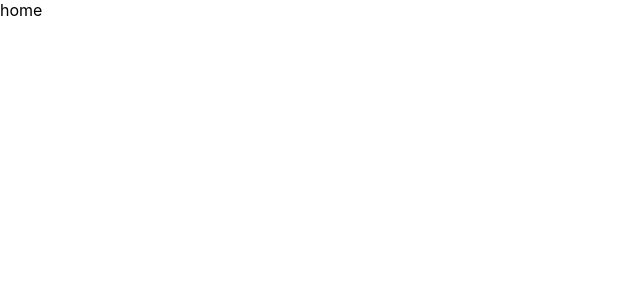
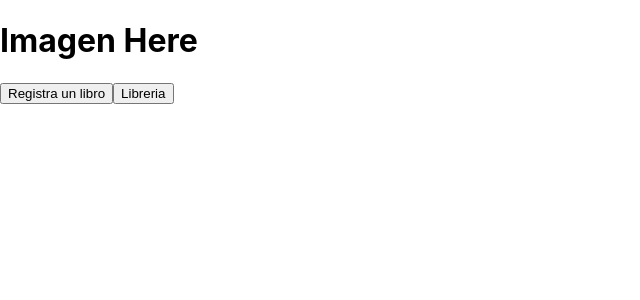
Before and after one commit to carreguz13/Libreria, a React (Create React App) app: page / in a window 1280 px wide. Shown: the top 300 px of the page, without its empty margins (0-640 px from the left). Built offline with nearby package versions, Linux system fonts and the light colour scheme.

Commit message:
pagina home funcionalidad terminada

```diff
--- a/src/componentes/HomePage/Home.js
+++ b/src/componentes/HomePage/Home.js
@@ -1,9 +1,25 @@
 import React from 'react'
 import "./Home.css"
+/*importamos link para poder usar las routas de App.js y usarla con los botones*/
+import {Link} from "react-router-dom"
+
+
 
 function Home() {
   return (
-    <div>home</div>
+    <div className='main-container-home'>
+      <h1>Imagen Here</h1>
+{/*Botones Home*/}
+
+        <Link to={"/registro"}>
+        <button>Registra un libro</button>
+        </Link>
+
+        <Link to={"/libreria"}>
+        <button>Libreria</button>
+        </Link>
+
+    </div>
   )
 }
 
```
